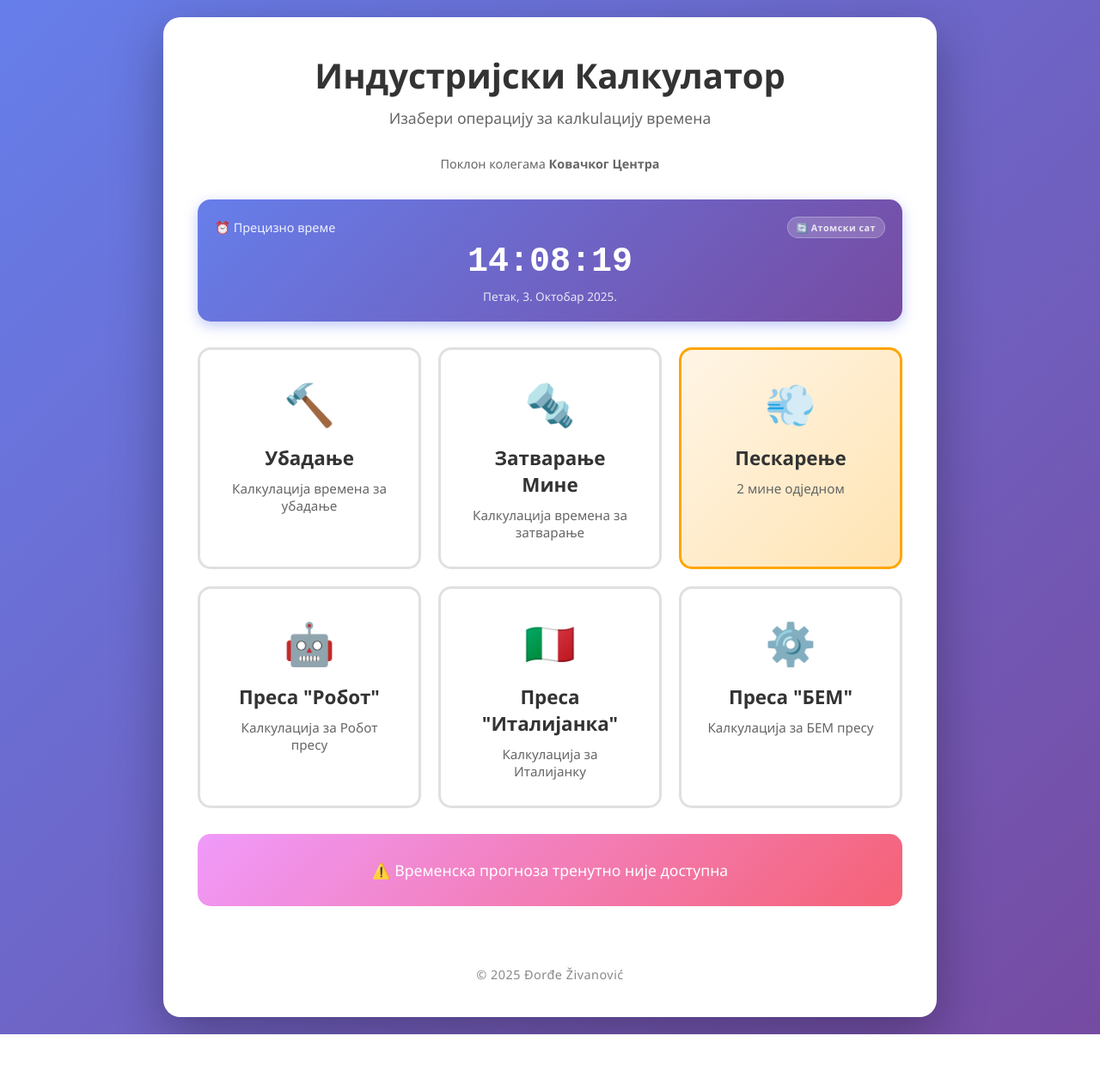
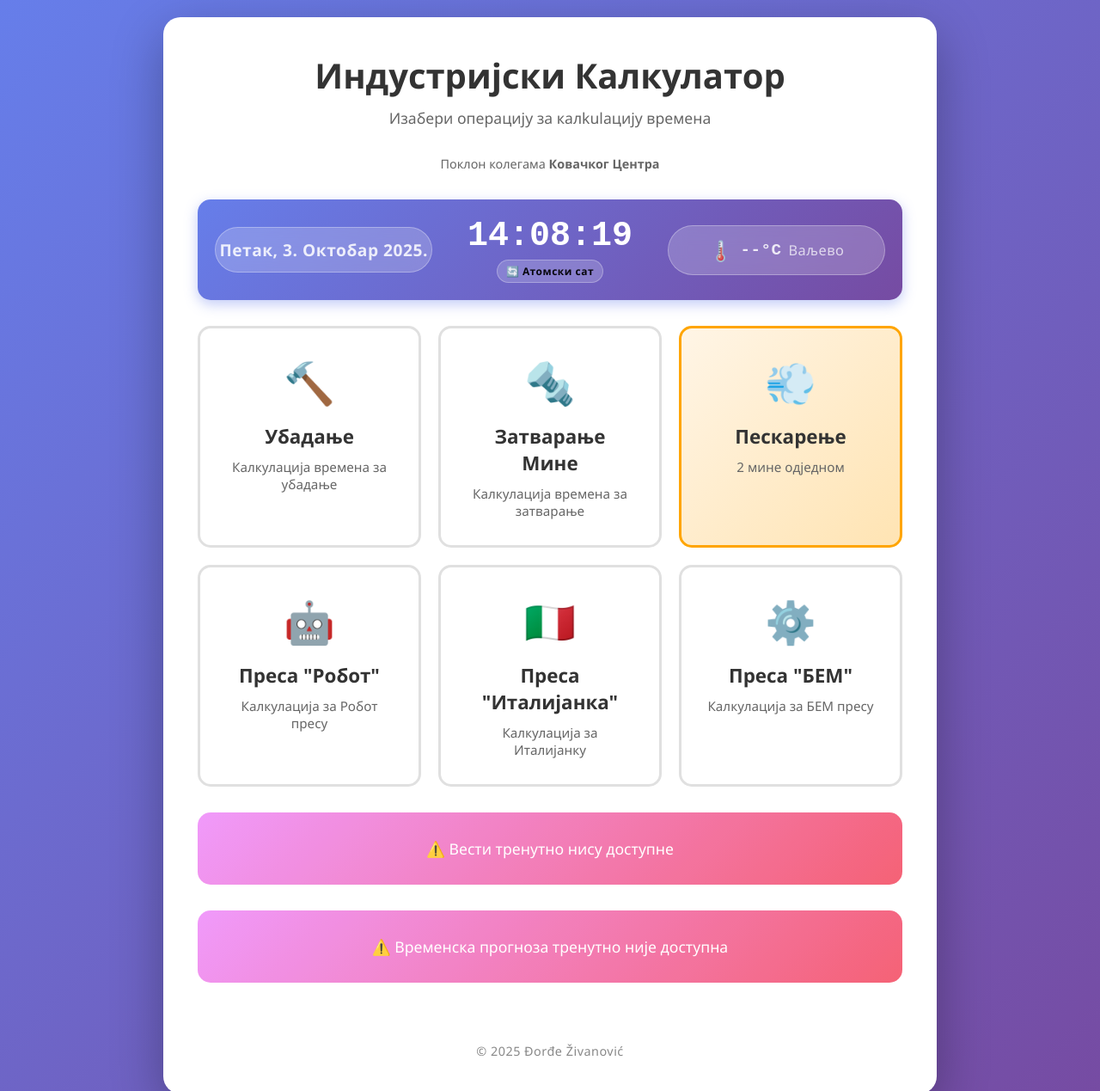
Before and after one commit to djoleajk/djoleajk.github.io, a PHP site: page /PORTFOLIO/kalkulator-proizvodnje/index.html in a window 1280 px wide. Shown: the top 1269 px of the page at 86% size. Before the commit the page ends 1203 px from the top, so only its background shows below. Run offline with PHP 8.4, Linux system fonts and the light colour scheme.

Commit message:
Add files via upload

```diff
--- a/kalkulator-proizvodnje/bem.html
+++ b/kalkulator-proizvodnje/bem.html
@@ -21,7 +21,6 @@
 
         <div class="current-time">
             <div class="time-label">
-                <span>⏰ Прецизно време</span>
                 <span class="sync-badge" title="Синхронизовано са атомским сатом">🔄 Атомски сат</span>
             </div>
             <div id="currentTime" class="time-display">--:--:--</div>
--- a/kalkulator-proizvodnje/index.html
+++ b/kalkulator-proizvodnje/index.html
@@ -18,12 +18,22 @@
         </div>
 
         <div class="current-time">
-            <div class="time-label">
-                <span>⏰ Прецизно време</span>
-                <span class="sync-badge" title="Синхронизовано са атомским сатом">🔄 Атомски сат</span>
+            <div class="time-row">
+                <div class="time-left">
+                    <div id="currentDate" class="date-display"></div>
+                </div>
+                <div class="time-center">
+                    <div id="currentTime" class="time-display">--:--:--</div>
+                    <span class="sync-badge" title="Синхронизовано са атомским сатом">🔄 Атомски сат</span>
+                </div>
+                <div class="time-right">
+                    <span class="temp-badge" id="currentTemp" title="Тренутна температура">
+                        <span class="temp-icon">🌡️</span>
+                        <span class="temp-value">--°C</span>
+                        <span class="temp-location">Ваљево</span>
+                    </span>
+                </div>
             </div>
-            <div id="currentTime" class="time-display">--:--:--</div>
-            <div id="currentDate" class="date-display"></div>
         </div>
 
         <div class="menu-grid">
@@ -64,6 +74,10 @@
             </a>
         </div>
 
+        <div class="news-widget-container">
+            <div id="newsWidget"></div>
+        </div>
+
         <div class="weather-widget-container">
             <div id="weatherWidget"></div>
         </div>
@@ -74,6 +88,7 @@
     </div>
 
     <script src="time-sync.js"></script>
+    <script src="news.js"></script>
     <script src="weather.js"></script>
     <script>
         // Pokreni sat sa prikazom datuma
--- a/kalkulator-proizvodnje/italijanka.html
+++ b/kalkulator-proizvodnje/italijanka.html
@@ -21,7 +21,6 @@
 
         <div class="current-time">
             <div class="time-label">
-                <span>⏰ Прецизно време</span>
                 <span class="sync-badge" title="Синхронизовано са атомским сатом">🔄 Атомски сат</span>
             </div>
             <div id="currentTime" class="time-display">--:--:--</div>
--- a/kalkulator-proizvodnje/peskarenje.html
+++ b/kalkulator-proizvodnje/peskarenje.html
@@ -21,7 +21,6 @@
 
         <div class="current-time">
             <div class="time-label">
-                <span>⏰ Прецизно време</span>
                 <span class="sync-badge" title="Синхронизовано са атомским сатом">🔄 Атомски сат</span>
             </div>
             <div id="currentTime" class="time-display">--:--:--</div>
--- a/kalkulator-proizvodnje/robot.html
+++ b/kalkulator-proizvodnje/robot.html
@@ -21,7 +21,6 @@
 
         <div class="current-time">
             <div class="time-label">
-                <span>⏰ Прецизно време</span>
                 <span class="sync-badge" title="Синхронизовано са атомским сатом">🔄 Атомски сат</span>
             </div>
             <div id="currentTime" class="time-display">--:--:--</div>
--- a/kalkulator-proizvodnje/styles.css
+++ b/kalkulator-proizvodnje/styles.css
@@ -62,15 +62,37 @@
     box-shadow: 0 5px 15px rgba(102, 126, 234, 0.4);
 }
 
-.time-label {
-    color: rgba(255, 255, 255, 0.9);
-    font-size: 0.9em;
-    margin-bottom: 5px;
+.time-row {
+    display: grid;
+    grid-template-columns: 1fr 1fr 1fr;
+    align-items: center;
+    gap: 10px;
+    margin-bottom: 0;
+}
+
+.time-left {
     display: flex;
-    justify-content: space-between;
+    justify-content: center;
     align-items: center;
-    flex-wrap: wrap;
-    gap: 10px;
+    width: 100%;
+    min-width: 0;
+}
+
+.time-center {
+    display: flex;
+    flex-direction: column;
+    justify-content: center;
+    align-items: center;
+    gap: 5px;
+    min-width: 0;
+}
+
+.time-right {
+    display: flex;
+    justify-content: flex-end;
+    align-items: center;
+    width: 100%;
+    min-width: 0;
 }
 
 .sync-badge {
@@ -94,6 +116,39 @@
     }
 }
 
+.temp-badge {
+    color: rgba(255, 255, 255, 0.85);
+    background: rgba(255, 255, 255, 0.2);
+    padding: 12px 20px;
+    border-radius: 30px;
+    font-size: 1.2em;
+    font-weight: 600;
+    letter-spacing: 0.5px;
+    backdrop-filter: blur(10px);
+    border: 1px solid rgba(255, 255, 255, 0.3);
+    display: flex;
+    align-items: center;
+    gap: 8px;
+    width: 100%;
+    justify-content: center;
+    box-sizing: border-box;
+}
+
+.temp-icon {
+    font-size: 1.2em;
+}
+
+.temp-value {
+    font-family: 'Courier New', monospace;
+    font-size: 1em;
+}
+
+.temp-location {
+    font-size: 0.85em;
+    opacity: 0.85;
+    font-weight: 500;
+}
+
 .time-display {
     color: white;
     font-size: 2.5em;
@@ -103,10 +158,24 @@
 
 .date-display {
     color: rgba(255, 255, 255, 0.85);
-    font-size: 0.85em;
-    margin-top: 8px;
-    font-weight: 500;
+    font-size: 1.2em;
+    font-weight: 600;
     text-transform: capitalize;
+    background: rgba(255, 255, 255, 0.2);
+    padding: 12px 20px;
+    border-radius: 30px;
+    backdrop-filter: blur(10px);
+    border: 1px solid rgba(255, 255, 255, 0.3);
+    width: 100%;
+    text-align: center;
+    box-sizing: border-box;
+    white-space: nowrap;
+    overflow: hidden;
+    text-overflow: ellipsis;
+    display: flex;
+    align-items: center;
+    justify-content: center;
+    letter-spacing: 0.5px;
 }
 
 .input-section {
@@ -384,6 +453,124 @@
 }
 
 /* ============================================ */
+/* ВЕСТИ RSS STILOVI */
+/* ============================================ */
+
+.news-widget-container {
+    margin: 30px 0;
+    animation: fadeIn 0.8s ease;
+}
+
+.news-card {
+    background: linear-gradient(135deg, #667eea 0%, #764ba2 100%);
+    border-radius: 20px;
+    padding: 25px;
+    color: white;
+    box-shadow: 0 10px 30px rgba(102, 126, 234, 0.3);
+}
+
+.news-header {
+    display: flex;
+    justify-content: space-between;
+    align-items: center;
+    margin-bottom: 20px;
+    padding-bottom: 15px;
+    border-bottom: 1px solid rgba(255, 255, 255, 0.2);
+}
+
+.news-title {
+    font-size: 1.3em;
+    font-weight: 600;
+}
+
+.news-time {
+    font-size: 0.75em;
+    opacity: 0.8;
+}
+
+.news-list {
+    display: flex;
+    flex-direction: column;
+    gap: 12px;
+}
+
+.news-item {
+    background: rgba(255, 255, 255, 0.1);
+    border-radius: 12px;
+    padding: 15px;
+    cursor: pointer;
+    transition: all 0.3s ease;
+    backdrop-filter: blur(5px);
+    display: flex;
+    justify-content: space-between;
+    align-items: center;
+    gap: 10px;
+}
+
+.news-item:hover {
+    background: rgba(255, 255, 255, 0.2);
+    transform: translateX(5px);
+}
+
+.news-item-content {
+    flex: 1;
+}
+
+.news-item-title {
+    font-size: 1em;
+    font-weight: 600;
+    margin-bottom: 8px;
+    line-height: 1.4;
+}
+
+.news-item-description {
+    font-size: 0.85em;
+    opacity: 0.9;
+    margin-bottom: 8px;
+    line-height: 1.5;
+}
+
+.news-item-meta {
+    display: flex;
+    align-items: center;
+    gap: 10px;
+    font-size: 0.75em;
+    opacity: 0.8;
+}
+
+.news-item-time {
+    display: flex;
+    align-items: center;
+    gap: 5px;
+}
+
+.news-item-arrow {
+    font-size: 1.5em;
+    opacity: 0.6;
+    transition: all 0.3s ease;
+}
+
+.news-item:hover .news-item-arrow {
+    opacity: 1;
+    transform: translateX(5px);
+}
+
+.news-loading,
+.news-error {
+    text-align: center;
+    padding: 30px;
+    font-size: 1.1em;
+    color: white;
+    background: linear-gradient(135deg, #667eea 0%, #764ba2 100%);
+    border-radius: 15px;
+    animation: pulse 2s ease-in-out infinite;
+}
+
+.news-error {
+    background: linear-gradient(135deg, #f093fb 0%, #f5576c 100%);
+}
+
+/* ============================================ */
 /* VREMENSKA PROGNOZA STILOVI */
 /* ============================================ */
 
--- a/kalkulator-proizvodnje/ubadanje.html
+++ b/kalkulator-proizvodnje/ubadanje.html
@@ -21,7 +21,6 @@
 
         <div class="current-time">
             <div class="time-label">
-                <span>⏰ Прецизно време</span>
                 <span class="sync-badge" title="Синхронизовано са атомским сатом">🔄 Атомски сат</span>
             </div>
             <div id="currentTime" class="time-display">--:--:--</div>
--- a/kalkulator-proizvodnje/zatvaranje-mine.html
+++ b/kalkulator-proizvodnje/zatvaranje-mine.html
@@ -21,7 +21,6 @@
 
         <div class="current-time">
             <div class="time-label">
-                <span>⏰ Прецизно време</span>
                 <span class="sync-badge" title="Синхронизовано са атомским сатом">🔄 Атомски сат</span>
             </div>
             <div id="currentTime" class="time-display">--:--:--</div>
```
Also changed, not shown: other parts of kalkulator-proizvodnje/styles.css (+86 -39 lines), kalkulator-proizvodnje/news.js (added, +184 -0 lines), kalkulator-proizvodnje/weather.js (+42 -0 lines), kalkulator-proizvodnje/time-sync.js (line endings or trailing spaces).
